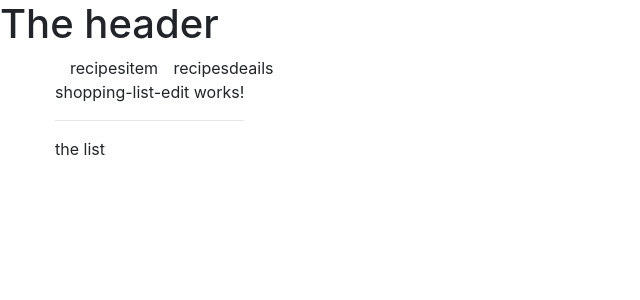
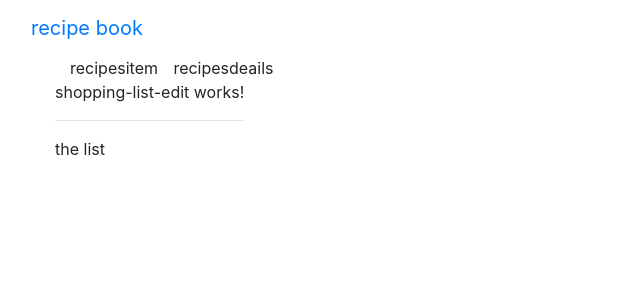
Before and after one commit to arjunraj15/angular-basic-project, an Angular app: page / in a window 1280 px wide. Shown: the top 300 px of the page, without its empty margins (0-640 px from the left). Built offline with nearby package versions, Linux system fonts and the light colour scheme.

Commit message:
1 file modified

```diff
--- a/src/app/header/header.component.html
+++ b/src/app/header/header.component.html
@@ -1,3 +1,9 @@
-<h1>
-The header
-</h1>
+<nav class="navbar navbar-default">
+	<div class="container-fluid">
+		<div class="navbar-header">
+			<a href="#" class="navbar-brand">recipe book </a>
+		</div>
+		<div class="collaps navbar-collapse">
+		</div>
+	</div>
+</nav>
```
